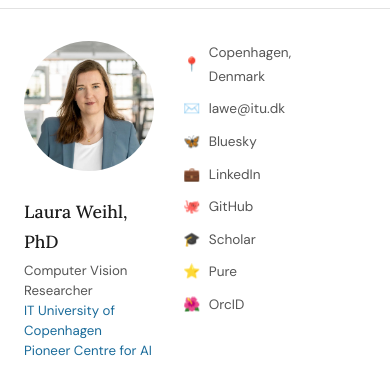
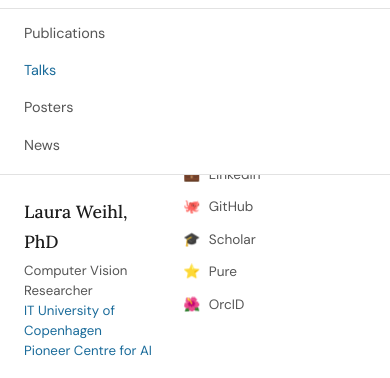
Before and after one commit to lw112/lw112.github.io, a plain HTML site: page talks.html in a window 390 px wide. Both pictures are taken after a click on the button "Menu". Shown: the part 43-421 px from the top of the page. Drawn offline with Linux system fonts and the light colour scheme.

Commit message:
fixed mobile menu button

```diff
--- a/talks.html
+++ b/talks.html
@@ -161,6 +161,10 @@
         .then(r => r.text())
         .then(html => el.innerHTML = html);
     });
+
+    document.getElementById('hamburger').addEventListener('click', function() {
+      document.querySelector('nav .links').classList.toggle('open');
+    });
   </script>
 
 </body>
```
Also changed, not shown: fun.html (+4 -0 lines), index.html (+1 -2 lines), news.html (+3 -0 lines), posters.html (+3 -0 lines), publications.html (+3 -0 lines).
